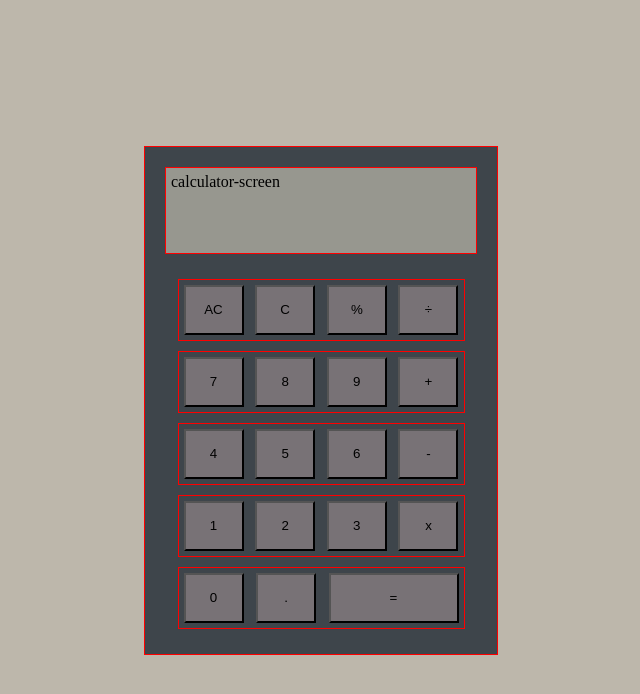
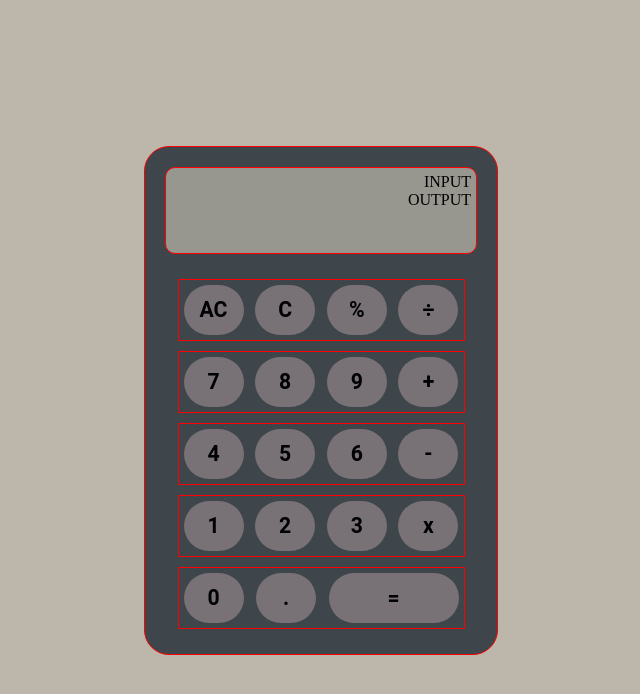
Before and after one commit to iyilmaz24/calculator_javascript, a plain HTML site: page index.html in a window 1280 px wide. Shown: the whole page, without its empty margins (319-959 px from the left). Drawn offline with Linux system fonts and the light colour scheme.

Commit message:
style buttons, add divs into calculator display

```diff
--- a/index.html
+++ b/index.html
@@ -12,7 +12,8 @@
 <body>
     <div id="calculator-body">
         <div id="calculator-screen">
-            calculator-screen
+            <div id="inputText">INPUT</div>
+            <div id="outputText">OUTPUT</div>
         </div>
         <div id="row1-buttons" class="row">
             <button class="button">AC</button>
--- a/styles.css
+++ b/styles.css
@@ -18,6 +18,7 @@ body {
     align-items: center;
     padding: 20px;
     background-color: #3E454B;
+    border-radius: 25px;
 
     border: red;
     border-width: 1px;
@@ -31,6 +32,10 @@ body {
     width: 300px;
     margin-bottom: 20px;
     background-color: #97978F;
+    border-radius: 10px;
+    flex-direction: column;
+    align-items: flex-end;
+
 
     border: red;
     border-width: 1px;
@@ -54,6 +59,11 @@ body {
     background-color: #787276;
     height: 50px;
     width: 60px;
+    font-weight: 700;
+    font-family: 'Quicksand', 'Roboto', sans-serif;
+    font-size: 1.325rem;
+    border: none;
+    border-radius: 75px;
 }
 
 .extraWideButton {
```
